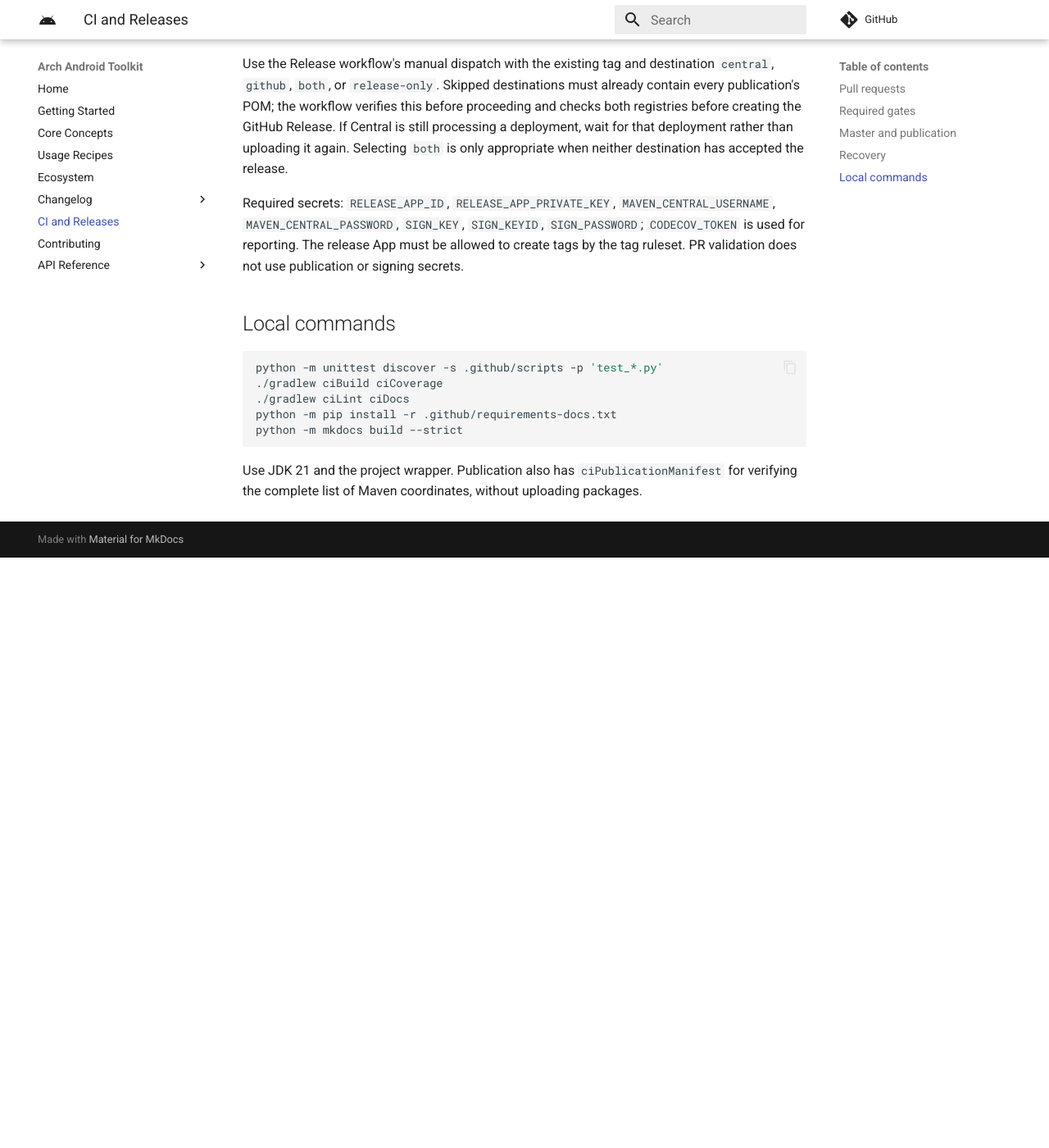
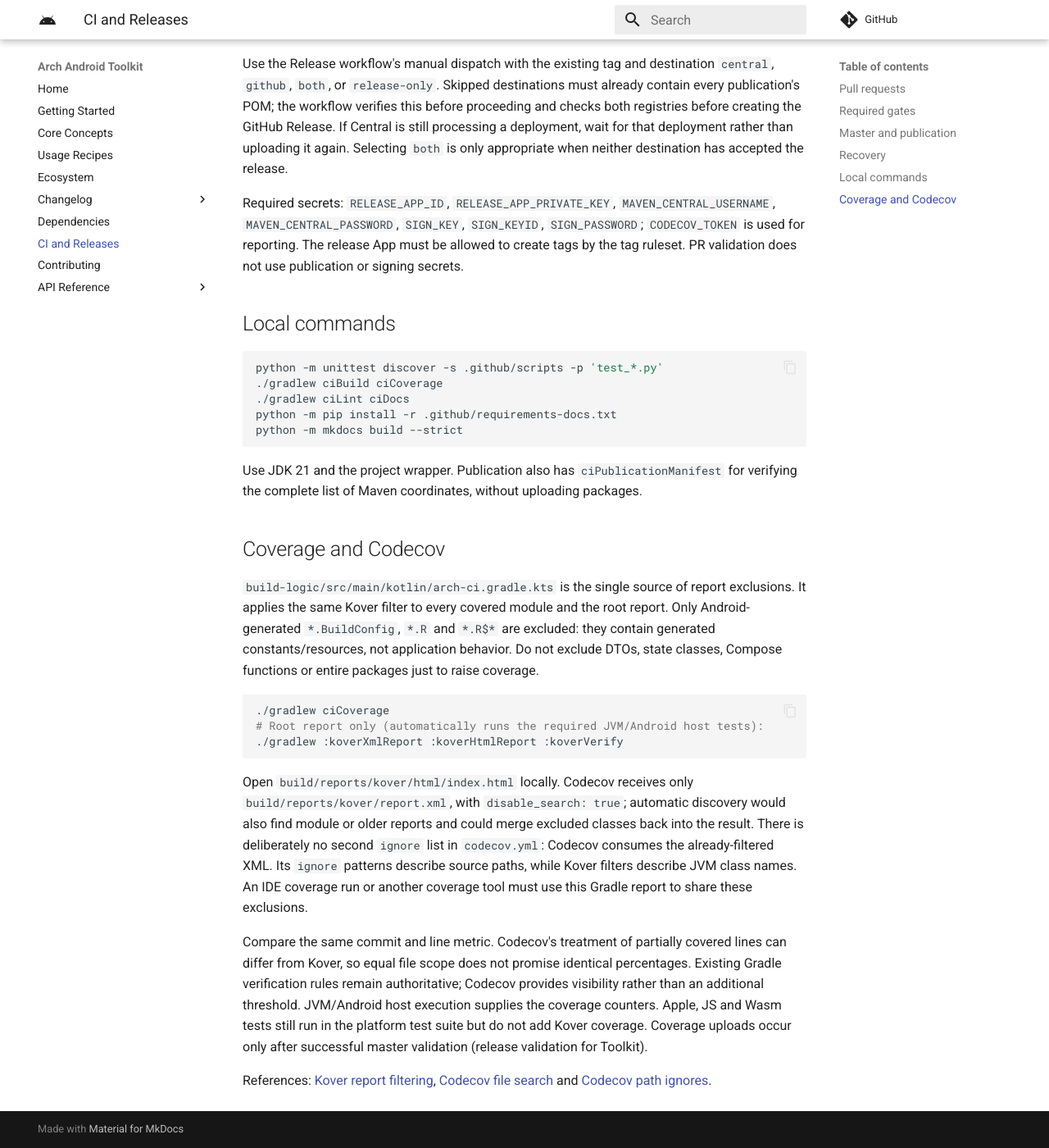
Before and after one commit to matheus-corregiari/arch-android, an MkDocs documentation site: the page built from docs/ci.md, in a window 1280 px wide and 1400 px high, scrolled down 2032 px. Shown: the whole window at 82% size. Built offline with MkDocs 1.6.1 and Material for MkDocs 9.7.7, drawn with Linux system fonts in a browser that asks for light colours; comment, search, counter and statistics services are not loaded; before the commit the page ends 2712 px from its top, so only the background shows below that.

Commit message:
docs: prepare 1.3.2 release notes and dependency guide

````diff
--- a/docs/ci.md
+++ b/docs/ci.md
@@ -88,3 +88,34 @@ python -m mkdocs build --strict
 
 Use JDK 21 and the project wrapper. Publication also has `ciPublicationManifest` for verifying the
 complete list of Maven coordinates, without uploading packages.
+
+## Coverage and Codecov
+
+`build-logic/src/main/kotlin/arch-ci.gradle.kts` is the single source of report exclusions. It applies the same Kover filter
+to every covered module and the root report. Only Android-generated `*.BuildConfig`, `*.R`
+and `*.R$*` are excluded: they contain generated constants/resources, not application behavior.
+Do not exclude DTOs, state classes, Compose functions or entire packages just to raise coverage.
+
+```sh
+./gradlew ciCoverage
+# Root report only (automatically runs the required JVM/Android host tests):
+./gradlew :koverXmlReport :koverHtmlReport :koverVerify
+```
+
+Open `build/reports/kover/html/index.html` locally. Codecov receives only
+`build/reports/kover/report.xml`, with `disable_search: true`; automatic discovery would also find
+module or older reports and could merge excluded classes back into the result.
+There is deliberately no second `ignore` list in `codecov.yml`: Codecov consumes the already-filtered
+XML. Its `ignore` patterns describe source paths, while Kover filters describe JVM class names.
+An IDE coverage run or another coverage tool must use this Gradle report to share these exclusions.
+
+Compare the same commit and line metric. Codecov's treatment of partially covered lines can differ
+from Kover, so equal file scope does not promise identical percentages. Existing Gradle verification
+rules remain authoritative; Codecov provides visibility rather than an additional threshold.
+JVM/Android host execution supplies the coverage counters. Apple, JS and Wasm tests still run in
+the platform test suite but do not add Kover coverage. Coverage uploads occur only after successful
+master validation (release validation for Toolkit).
+
+References: [Kover report filtering](https://kotlin.github.io/kotlinx-kover/gradle-plugin/#filtering-reports),
+[Codecov file search](https://docs.codecov.com/docs/file-search) and
+[Codecov path ignores](https://docs.codecov.com/docs/ignoring-paths).
--- a/mkdocs.yml
+++ b/mkdocs.yml
@@ -35,6 +35,7 @@ nav:
   - Ecosystem: ecosystem.md
   - Changelog:
       - Overview: changelog/index.md
+      - "1.3.2": changelog/1.3.2.md
       - "1.3.1": changelog/1.3.1.md
       - "1.3.0": changelog/1.3.0.md
       - "1.2.2": changelog/1.2.2.md
@@ -42,6 +43,7 @@ nav:
       - "1.2.0": changelog/1.2.0.md
       - "1.1.0": changelog/1.1.0.md
       - "1.0.0": changelog/1.0.0.md
+  - Dependencies: dependencies.md
   - CI and Releases: ci.md
   - Contributing: contributing.md
   - API Reference:
````
Also changed, not shown: README.md (+8 -3 lines), RELEASE_NOTES.md (added, +32 -0 lines), docs/changelog/1.3.0.md (+1 -1 lines), docs/changelog/1.3.1.md (+1 -1 lines), docs/changelog/1.3.2.md (added, +32 -0 lines), docs/changelog/index.md (+11 -8 lines), docs/dependencies.md (added, +43 -0 lines), 1 other file.
